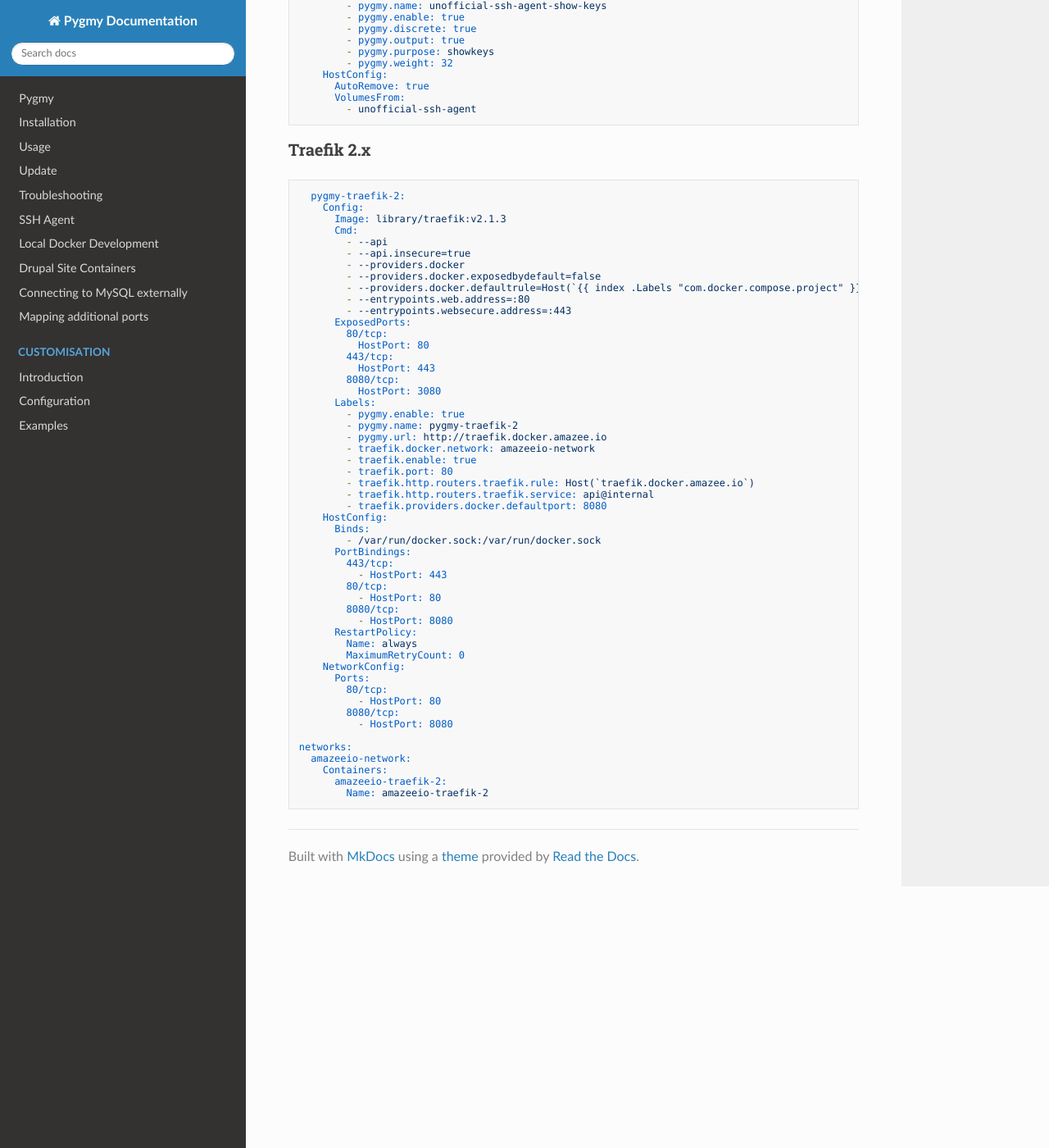
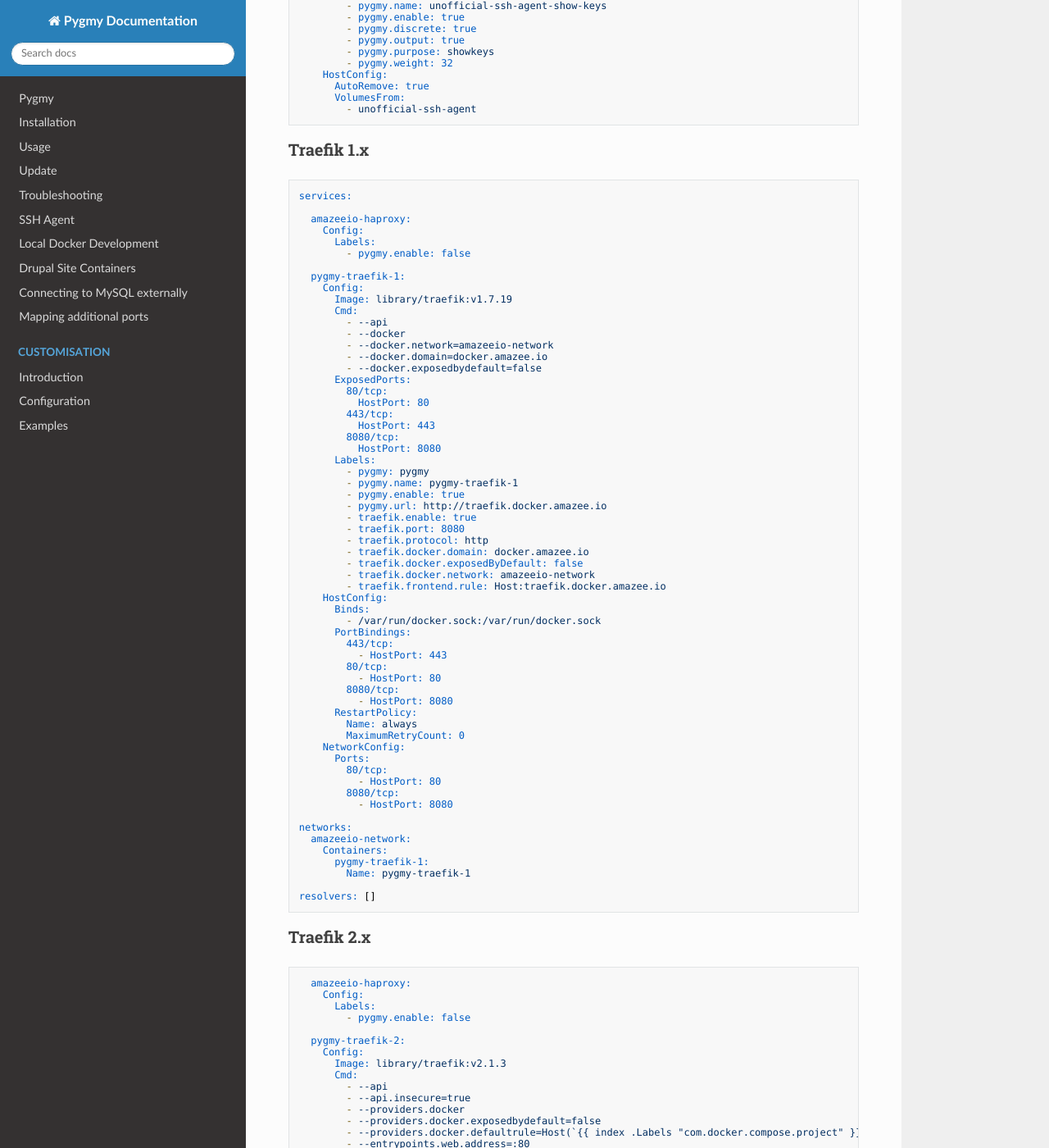
Before and after one commit to pygmystack/pygmy, an MkDocs documentation site: the page built from docs/customisation/examples_advanced.md, in a window 1280 px wide and 1400 px high, scrolled down 895 px. Shown: the whole window at 82% size. Built offline with MkDocs 1.6.1, drawn with Linux system fonts in a browser that asks for light colours; nearby versions of some CDN libraries; some of the changed text lies outside the part shown.

Commit message:
#23 documentation
Signed-off-by: Karl Hepworth <karl.hepworth@gmail.com>

````diff
--- a/docs/customisation/examples_advanced.md
+++ b/docs/customisation/examples_advanced.md
@@ -66,8 +66,79 @@
         - unofficial-ssh-agent
 ```
 
+### Traefik 1.x
+```yaml
+services:
+
+  amazeeio-haproxy:
+    Config:
+      Labels:
+        - pygmy.enable: false
+
+  pygmy-traefik-1:
+    Config:
+      Image: library/traefik:v1.7.19
+      Cmd:
+        - --api
+        - --docker
+        - --docker.network=amazeeio-network
+        - --docker.domain=docker.amazee.io
+        - --docker.exposedbydefault=false
+      ExposedPorts:
+        80/tcp:
+          HostPort: 80
+        443/tcp:
+          HostPort: 443
+        8080/tcp:
+          HostPort: 8080
+      Labels:
+        - pygmy: pygmy
+        - pygmy.name: pygmy-traefik-1
+        - pygmy.enable: true
+        - pygmy.url: http://traefik.docker.amazee.io
+        - traefik.enable: true
+        - traefik.port: 8080
+        - traefik.protocol: http
+        - traefik.docker.domain: docker.amazee.io
+        - traefik.docker.exposedByDefault: false
+        - traefik.docker.network: amazeeio-network
+        - traefik.frontend.rule: Host:traefik.docker.amazee.io
+    HostConfig:
+      Binds:
+        - /var/run/docker.sock:/var/run/docker.sock
+      PortBindings:
+        443/tcp:
+          - HostPort: 443
+        80/tcp:
+          - HostPort: 80
+        8080/tcp:
+          - HostPort: 8080
+      RestartPolicy:
+        Name: always
+        MaximumRetryCount: 0
+    NetworkConfig:
+      Ports:
+        80/tcp:
+          - HostPort: 80
+        8080/tcp:
+          - HostPort: 8080
+
+networks:
+  amazeeio-network:
+    Containers:
+      pygmy-traefik-1:
+        Name: pygmy-traefik-1
+
+resolvers: []
+```
+
 ### Traefik 2.x
 ```yaml
+  amazeeio-haproxy:
+    Config:
+      Labels:
+        - pygmy.enable: false
+
   pygmy-traefik-2:
     Config:
       Image: library/traefik:v2.1.3
@@ -119,6 +190,8 @@
 networks:
   amazeeio-network:
     Containers:
-      amazeeio-traefik-2:
-        Name: amazeeio-traefik-2
+      pygmy-traefik-2:
+        Name: pygmy-traefik-2
+
+resolvers: []
 ```
````
